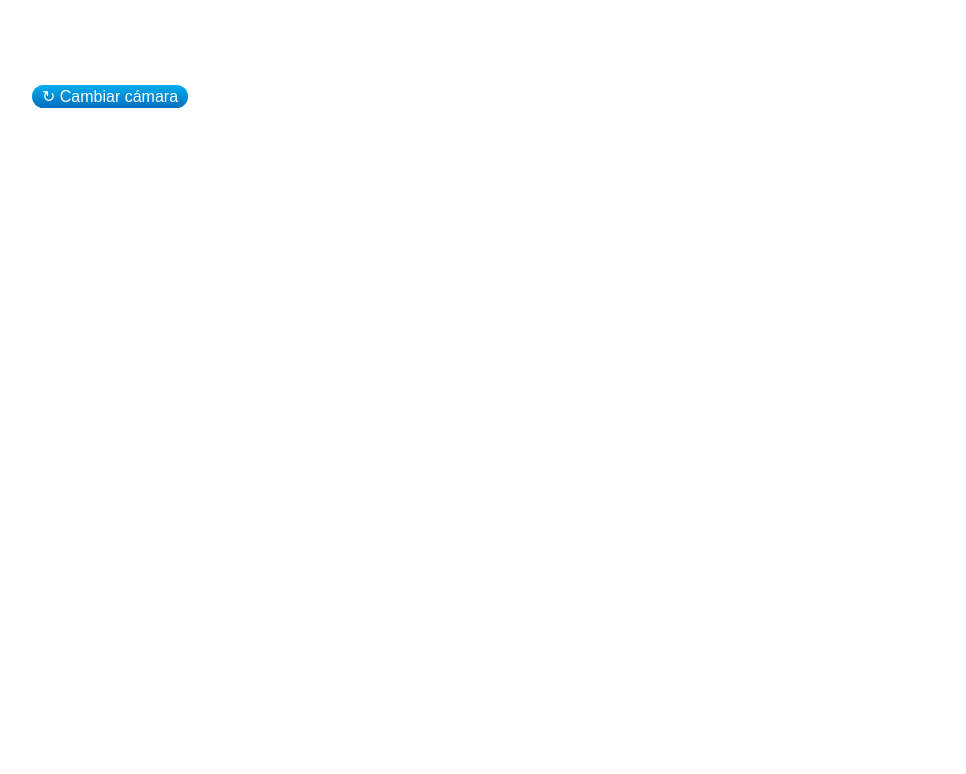
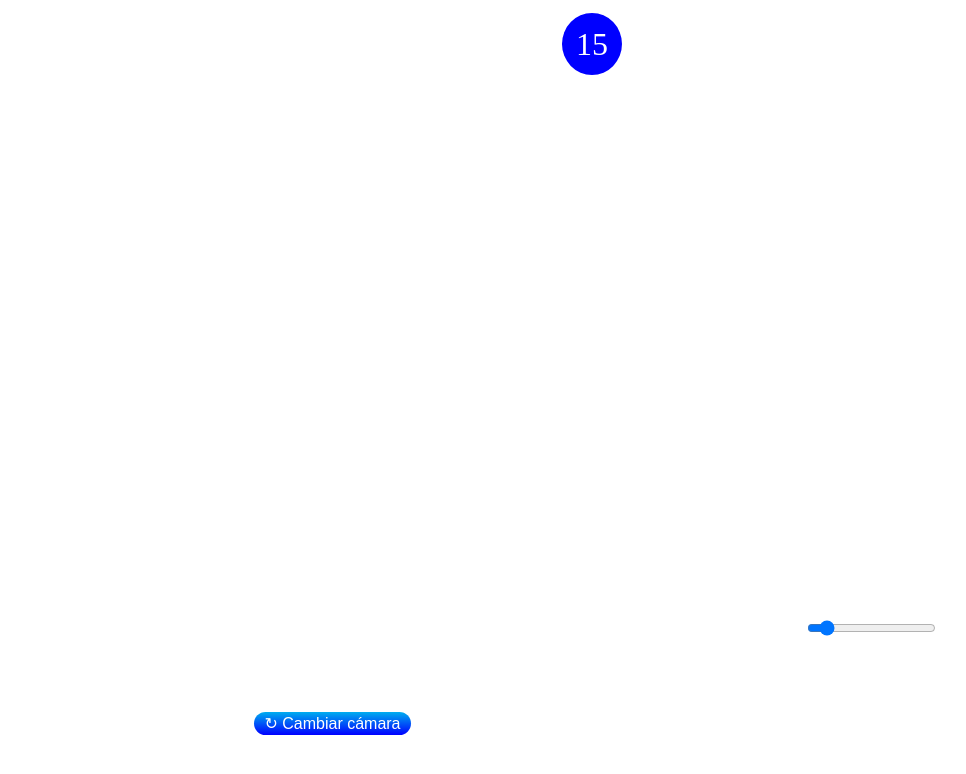
Before and after one commit to TDG-joordonezo/frontendTDG, an Angular app: page / in a window 1280 px wide. Shown: the top 774 px of the page, without its empty margins (40-1006 px from the left). Built offline with nearby package versions, Linux system fonts and the light colour scheme.

Commit message:
add responsive and change camera

```diff
--- a/src/app/app.component.css
+++ b/src/app/app.component.css
@@ -1,3 +1,7 @@
+body{
+  padding: 0;
+  margin: 0;
+}
 .full-screen-canvas {
     width: 100%;
     height: 100%;
@@ -14,7 +18,8 @@
   }
 
   .camera-switch-button {
-    background: linear-gradient(to bottom, #00adef, #006fbe);
+    position: relative;
+    background: linear-gradient(to bottom, #00adef, blue);
     color: white;
     border: none;
     border-radius: 50px;
@@ -22,6 +27,7 @@
     cursor: pointer;
     font-size: 16px;
     transition: background 0.3s;
+    z-index: 50;
   }
 
   .camera-switch-button:hover {
@@ -34,17 +40,21 @@
   }
 
   .position-btn{
-    position: relative;
-    top: -38%;
-    left: -50%;
+    top: 64%;
+    left: 3%;
   }
 
   .styleResult{
     position: relative;
-    top: 35%;
-    left: -50%;
-    font-size: 34px;
+    top: 49%;
+    left: 0%;
+    font-size: 210%;
     font-weight: 700;
+    width: 100%;
+    display: flex;
+    justify-content: center;
+    align-items: center;
+    z-index: 10;
   }
   .green{
     color: green;
@@ -52,3 +62,353 @@
   .red{
     color: red;
   }
+
+  .countNum{
+    position: relative;
+    color: white;
+    font-size: 32px;
+    background-color: blue;
+    top: 29%;
+    left: 46%;
+    width: max-content;
+    min-width: 35px;
+    border-radius: 50%;
+    padding: 1%;
+    margin: 1%;
+    display: flex;
+    justify-content: center;
+    align-items: center;
+    z-index: 99;
+  }
+  .rangeBar{
+    position: relative;
+    top: 45%;
+    left: 60%;
+    width: max-content;
+    z-index: 50;
+  }
+
+  .videoContainer {
+    width: 100vw;
+    height: 100vh;
+    overflow: hidden;
+    position: relative;
+  }
+
+  .cover-video {
+    width: 100%;
+    height: 100%;
+    object-fit: contain;
+    position: absolute;
+    top: 0;
+    left: 0;
+  }
+
+  @media (min-width: 576px) { .full-screen-canvas {
+    width: 100%;
+    height: 100%;
+    position: absolute;
+    top: 0;
+    left: 0;
+    display: flex;
+    justify-content: center;
+    align-items: center;
+  }
+
+  .cover-video{
+    background-size: cover;
+  }
+
+  .camera-switch-button {
+    position: relative;
+    background: linear-gradient(to bottom, #00adef, blue);
+    color: white;
+    border: none;
+    border-radius: 50px;
+    padding: 2px 10px;
+    cursor: pointer;
+    font-size: 16px;
+    transition: background 0.3s;
+    z-index: 50;
+  }
+
+  .camera-switch-button:hover {
+    background: linear-gradient(to bottom, #006fbe, #00adef);
+  }
+
+  .icon {
+    font-size: 16px;
+    margin-right: 0px;
+  }
+
+  .position-btn{
+    top: 82%;
+    left: 3%;
+  }
+
+  .styleResult{
+    position: relative;
+    top: 64%;
+    left: 0%;
+    font-size: 210%;
+    font-weight: 700;
+    width: 100%;
+    display: flex;
+    justify-content: center;
+    align-items: center;
+    z-index: 10;
+  }
+  .green{
+    color: green;
+  }
+  .red{
+    color: red;
+  }
+
+  .countNum{
+    position: relative;
+    color: white;
+    font-size: 32px;
+    background-color: blue;
+    top: 9%;
+    left: 46%;
+    width: max-content;
+    min-width: 35px;
+    border-radius: 50%;
+    padding: 1%;
+    margin: 1%;
+    display: flex;
+    justify-content: center;
+    align-items: center;
+    z-index: 99;
+  }
+  .rangeBar{
+    position: relative;
+    top: 59%;
+    left: 60%;
+    width: max-content;
+    z-index: 50;
+  }
+
+  .videoContainer {
+    width: 100vw;
+    height: 100vh;
+    overflow: hidden;
+    position: relative;
+  }
+
+  .cover-video {
+    width: 100%;
+    height: 100%;
+    object-fit: contain;
+    position: absolute;
+    top: 0;
+    left: 0;
+  } }
+
+@media (min-width: 768px) {  }
+
+  @media (min-width: 992px) { .full-screen-canvas {
+    width: 100%;
+    height: 100%;
+    position: absolute;
+    top: 0;
+    left: 0;
+    display: flex;
+    justify-content: center;
+    align-items: center;
+  }
+
+  .cover-video{
+    background-size: cover;
+  }
+
+  .camera-switch-button {
+    position: relative;
+    background: linear-gradient(to bottom, #00adef, blue);
+    color: white;
+    border: none;
+    border-radius: 50px;
+    padding: 2px 10px;
+    cursor: pointer;
+    font-size: 16px;
+    transition: background 0.3s;
+    z-index: 50;
+  }
+
+  .camera-switch-button:hover {
+    background: linear-gradient(to bottom, #006fbe, #00adef);
+  }
+
+  .icon {
+    font-size: 16px;
+    margin-right: 0px;
+  }
+
+  .position-btn{
+    top: 79%;
+    left: 16%;
+
+  }
+
+  .styleResult{
+    position: relative;
+    top: 67%;
+    left: 0%;
+    font-size: 210%;
+    font-weight: 700;
+    width: 100%;
+    display: flex;
+    justify-content: center;
+    align-items: center;
+    z-index: 10;
+  }
+  .green{
+    color: green;
+  }
+  .red{
+    color: red;
+  }
+
+  .countNum{
+    position: relative;
+    color: white;
+    font-size: 32px;
+    background-color: blue;
+    top: 0%;
+    left: 46%;
+    width: max-content;
+    min-width: 35px;
+    border-radius: 50%;
+    padding: 1%;
+    margin: 1%;
+    display: flex;
+    justify-content: center;
+    align-items: center;
+    z-index: 99;
+  }
+  .rangeBar{
+    position: relative;
+    top: 56%;
+    left: 69%;
+    width: max-content;
+    z-index: 50;
+  }
+
+  .videoContainer {
+    width: 100vw;
+    height: 100vh;
+    overflow: hidden;
+    position: relative;
+  }
+
+  .cover-video {
+    width: 100%;
+    height: 100%;
+    object-fit: contain;
+    position: absolute;
+    top: 0;
+    left: 0;
+  } }
+
+  @media (min-width: 1200px) { .full-screen-canvas {
+    width: 100%;
+    height: 100%;
+    position: absolute;
+    top: 0;
+    left: 0;
+    display: flex;
+    justify-content: center;
+    align-items: center;
+  }
+
+  .cover-video{
+    background-size: cover;
+  }
+
+  .camera-switch-button {
+    position: relative;
+    background: linear-gradient(to bottom, #00adef, blue);
+    color: white;
+    border: none;
+    border-radius: 50px;
+    padding: 2px 10px;
+    cursor: pointer;
+    font-size: 16px;
+    transition: background 0.3s;
+    z-index: 50;
+  }
+
+  .camera-switch-button:hover {
+    background: linear-gradient(to bottom, #006fbe, #00adef);
+  }
+
+  .icon {
+    font-size: 16px;
+    margin-right: 0px;
+  }
+
+  .position-btn{
+    top: 78%;
+    left: 23%;
+  }
+
+  .styleResult{
+    position: relative;
+    top: 66%;
+    left: 0%;
+    font-size: 210%;
+    font-weight: 700;
+    width: 100%;
+    display: flex;
+    justify-content: center;
+    align-items: center;
+    z-index: 10;
+  }
+  .green{
+    color: green;
+  }
+  .red{
+    color: red;
+  }
+
+  .countNum{
+    position: relative;
+    color: white;
+    font-size: 32px;
+    background-color: blue;
+    top: 0%;
+    left: 46%;
+    width: max-content;
+    min-width: 35px;
+    border-radius: 50%;
+    padding: 1%;
+    margin: 1%;
+    display: flex;
+    justify-content: center;
+    align-items: center;
+    z-index: 99;
+  }
+  .rangeBar{
+    position: relative;
+    top: 55%;
+    left: 66%;
+    width: max-content;
+    z-index: 50;
+  }
+
+  .videoContainer {
+    width: 100vw;
+    height: 100vh;
+    overflow: hidden;
+    position: relative;
+  }
+
+  .cover-video {
+    width: 100%;
+    height: 100%;
+    object-fit: contain;
+    position: absolute;
+    top: 0;
+    left: 0;
+  } }
--- a/src/app/app.component.html
+++ b/src/app/app.component.html
@@ -1,14 +1,18 @@
 <div class="full-screen-canvas">
-  <video
-    #videoElement
-    [hidden]="!showVideo"
-    class="cover-video"
-  ></video>
-  <canvas #canvas2 width="240" height="320" style="display: none;"></canvas>
-  <button (click)="toggleCamera()" class="camera-switch-button position-btn">
-    <span class="icon">&#8635;</span> Cambiar cámara
-  </button>
-  <div class="styleResult {{color}}">
-    <p>{{prediction}}</p>
+  <div class="videoContainer">
+    <div class="countNum">{{ countDown }}</div>
+    <div class="">
+      <video #videoElement [hidden]="!showVideo" class="cover-video"></video>
+    </div>
+    <button (click)="toggleCamera()" class="camera-switch-button position-btn">
+      <span class="icon">&#8635;</span> Cambiar cámara
+    </button>
+    <div class="styleResult {{ color }}">
+      <p>{{ prediction }}</p>
+    </div>
+    <div class="rangeBar">
+      <input type="range" min="5" max="100" [value]="constDown" (change)="onRangeChange($event)" step="1" />
+    </div>
   </div>
+  <canvas #canvas2 width="240" height="320" style="display: none"></canvas>
 </div>
--- a/src/app/app.component.ts
+++ b/src/app/app.component.ts
@@ -23,6 +23,9 @@ export class AppComponent implements OnInit, OnDestroy {
   videoConstraints: MediaStreamConstraints = { video: true };
   public prediction = '';
   public color = '';
+  public countDown = 15;
+  public constDown = 15;
+  private intervalCount: any;
   constructor(private appService: AppService) {}
 
   ngOnInit() {
@@ -32,11 +35,9 @@ export class AppComponent implements OnInit, OnDestroy {
   async startCamera() {
     if (navigator.mediaDevices && navigator.mediaDevices.getUserMedia) {
       try {
-        // Obtener la lista de dispositivos de video
         const devices = await navigator.mediaDevices.enumerateDevices();
         let videoDeviceId;
 
-        // Encontrar el dispositivo de video correcto
         for (const device of devices) {
           if (device.kind === 'videoinput') {
             videoDeviceId = device.deviceId;
@@ -44,7 +45,6 @@ export class AppComponent implements OnInit, OnDestroy {
           }
         }
 
-        // Configurar las restricciones de la cámara
         this.videoConstraints = { video: { deviceId: videoDeviceId } };
 
         const stream = await navigator.mediaDevices.getUserMedia(
@@ -55,7 +55,6 @@ export class AppComponent implements OnInit, OnDestroy {
           this.videoElement.nativeElement.srcObject = stream;
           this.videoElement.nativeElement.play();
         }
-        // Actualiza los canvas con la imagen de la cámara
         this.updateCanvas();
       } catch (error) {
         console.error('Error accessing the camera:', error);
@@ -66,6 +65,9 @@ export class AppComponent implements OnInit, OnDestroy {
   toggleCamera() {
     this.showVideo = false;
     this.startCamera();
+    this.showVideo = true;
+    this.countDown = this.constDown;
+    clearInterval(this.intervalCount);
   }
 
   updateCanvas() {
@@ -73,19 +75,20 @@ export class AppComponent implements OnInit, OnDestroy {
     const ctx2 = canvas2?.getContext('2d');
 
     if (ctx2) {
-      setInterval(() => {
-        // Dibuja la imagen del video en el canvas 2 (240x320)
-        ctx2.drawImage(this.videoElement?.nativeElement, 0, 0, 240, 320);
-
-        // Llama a la función para enviar la imagen a la API de predicción
-        this.predictFromCanvas2(canvas2);
-      }, 1500); // Actualiza cada 100ms (ajusta según tus necesidades)
+     this.intervalCount = setInterval(() => {
+        if(this.countDown == 0){
+          ctx2.drawImage(this.videoElement?.nativeElement, 0, 0, 240, 320);
+          this.predictFromCanvas2(canvas2);
+          this.countDown = this.constDown;
+        }else{
+          this.countDown -= 1;
+        }
+      }, 1000);
     }
   }
 
   predictFromCanvas2(canvas: HTMLCanvasElement) {
-    const image = canvas.toDataURL('image/jpeg'); // Convierte el canvas a una imagen JPEG
-   console.log(image)
+    const image = canvas.toDataURL('image/jpeg');
     this.subscriptions.add(
       this.appService.predict(image).subscribe({
         next: (response:any) => {
@@ -103,6 +106,10 @@ export class AppComponent implements OnInit, OnDestroy {
     );
   }
 
+  onRangeChange(event: Event): void {
+    this.constDown = parseInt((event.target as HTMLInputElement).value);
+  }
+
   ngOnDestroy(): void {
     this.subscriptions.unsubscribe();
   }
```
